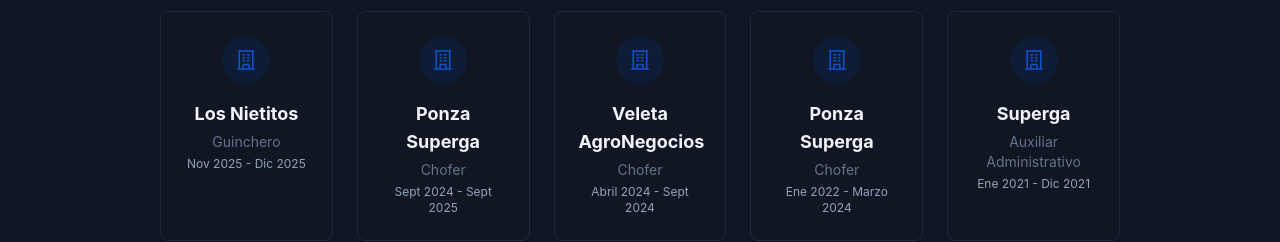
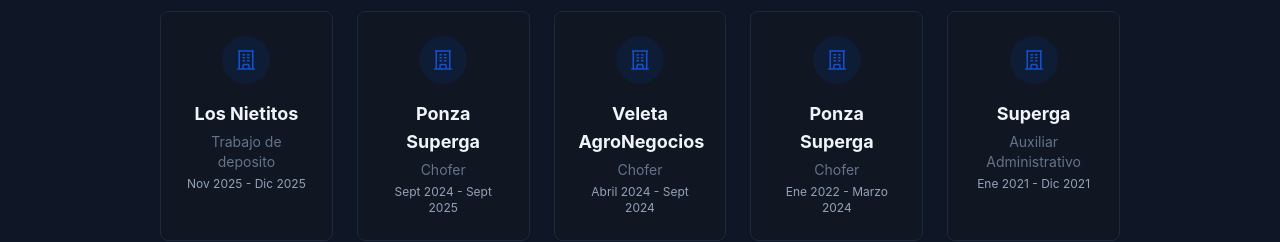
Before and after one commit to GuyaSuna/Portfolio-Jeremias-Ahmed, a Next.js app: page / in a window 1280 px wide. Shown: the part 3660-3902 px from the top of the page. Built offline with nearby package versions, Linux system fonts and the light colour scheme.

Commit message:
Update page.jsx

```diff
--- a/app/page.jsx
+++ b/app/page.jsx
@@ -579,7 +579,9 @@
                   <BuildingOfficeIcon className="w-6 h-6" />
                 </div>
                 <h4 className="font-bold text-lg mb-1">Los Nietitos</h4>
-                <p className="text-sm text-slate-500 mb-1">Guinchero</p>
+                <p className="text-sm text-slate-500 mb-1">
+                  Trabajo de deposito
+                </p>
                 <p className="text-xs text-slate-400">Nov 2025 - Dic 2025</p>
               </div>
               <div className="bg-white dark:bg-background-dark rounded-lg p-6 border border-slate-200 dark:border-slate-800 shadow-sm text-center hover:shadow-md transition-all">
```
